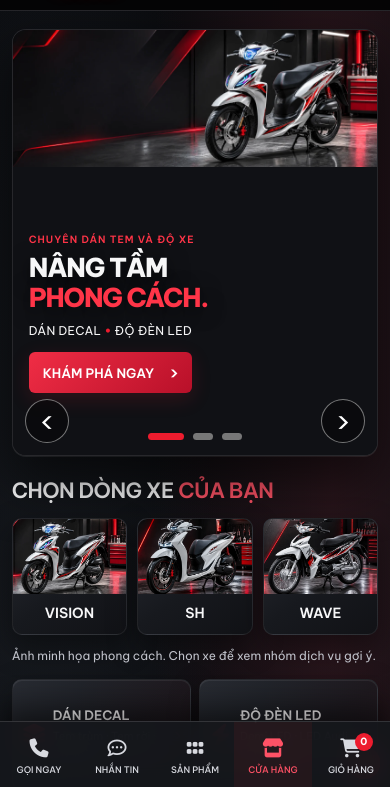
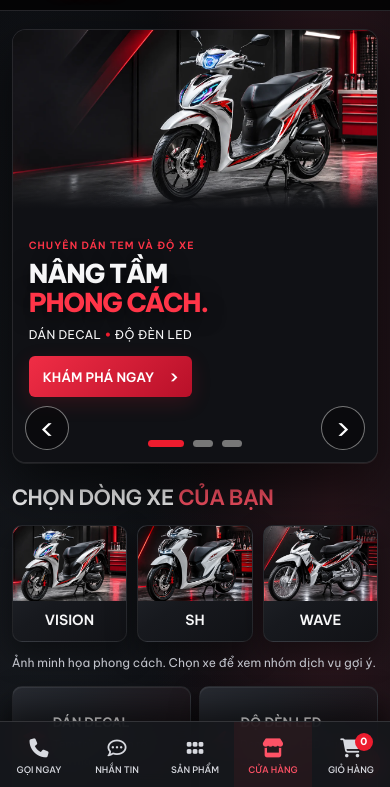
Before and after one commit to phodecal/shop, a plain HTML site: page DECAL-PHO-WEBSITE/index.html in a window 390 px wide. Shown: the part 55-842 px from the top of the page. Drawn offline with nearby package versions, Linux system fonts and the light colour scheme; a web font is replaced by a local one.

Commit message:
Update cinematic-v31.css

```diff
--- a/DECAL-PHO-WEBSITE/css/cinematic-v31.css
+++ b/DECAL-PHO-WEBSITE/css/cinematic-v31.css
@@ -16,39 +16,60 @@ body{background:#090a0d;background-image:radial-gradient(ellipse at 85% 8%,#5220
 body{padding-bottom:calc(78px + env(safe-area-inset-bottom))}.quick-card{padding:12px 9px;gap:8px}.quick-card h3{font-size:13px}.quick-card p{font-size:11px}.vehicle-card strong{font-size:14px}
 }
 @media(prefers-reduced-motion:reduce){.hero-slide{background-position:center}.signature-enter,.signature-ambient{animation:none!important}}
-/* V3.1.1 - FIX MOBILE BANNER */
+/* V3.1.2 - MOBILE BANNER FIX */
 @media (max-width: 900px) {
+
   .hero {
-    height: calc(clamp(180px, 48vw, 300px) + 240px);
-    background: #101115;
+    --photo-height: clamp(170px, 46vw, 290px);
+    height: calc(var(--photo-height) + 255px) !important;
+    background: #101115 !important;
   }
 
   .hero-slide {
-    background-image:
-      linear-gradient(
-        to bottom,
-        transparent 0%,
-        transparent 32%,
-        #101115 55%,
-        #101115 100%
-      ),
-      var(--hero-image) !important;
+    background: #101115 !important;
+    display: flex;
+    align-items: flex-end;
+    padding: 0 16px 65px !important;
+    overflow: hidden;
+  }
 
-    background-size: 100% 100%, 100% auto !important;
-    background-position: center, center top !important;
-    background-repeat: no-repeat !important;
-    align-items: flex-end;
-    padding: 16px 16px 62px;
+  .hero-slide::before {
+    content: "";
+    position: absolute;
+    top: 0;
+    left: 0;
+    width: 100%;
+    height: var(--photo-height);
+    background-image: var(--hero-image);
+    background-size: cover;
+    background-position: right center;
+    background-repeat: no-repeat;
+    pointer-events: none;
+    z-index: 0;
+  }
+
+  .hero-slide::after {
+    content: "";
+    position: absolute;
+    top: calc(var(--photo-height) - 35px);
+    left: 0;
+    width: 100%;
+    height: 35px;
+    background: linear-gradient(
+      transparent, #101115
+    );
+    pointer-events: none;
   }
 
   .hero-copy {
     position: relative;
     z-index: 2;
     width: 100%;
+    max-width: 100%;
   }
 
   .hero h1 {
     font-size: clamp(26px, 6.6vw, 36px);
-    line-height: 1.15;
+    line-height: 1.12;
   }
 }
```
